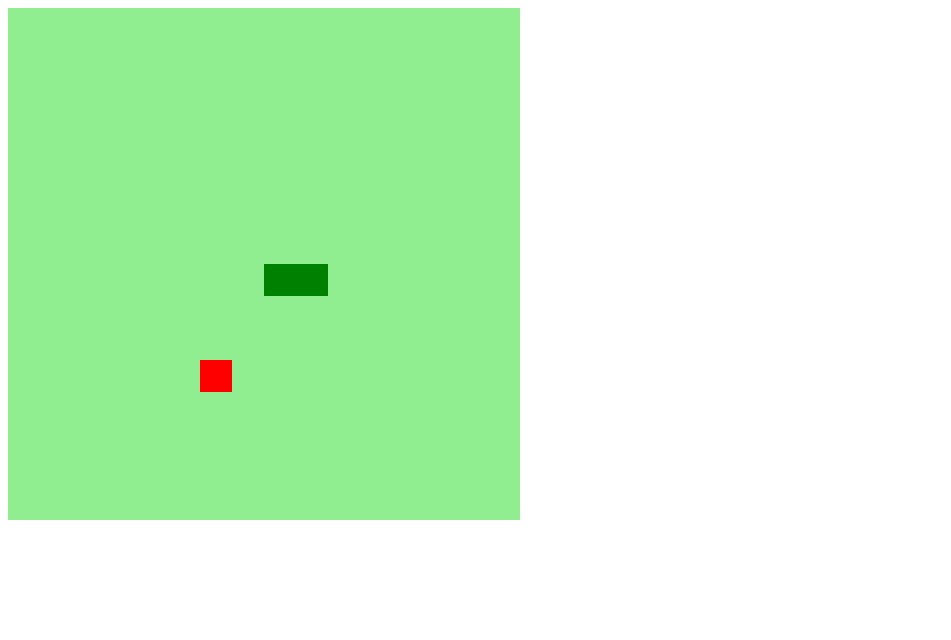
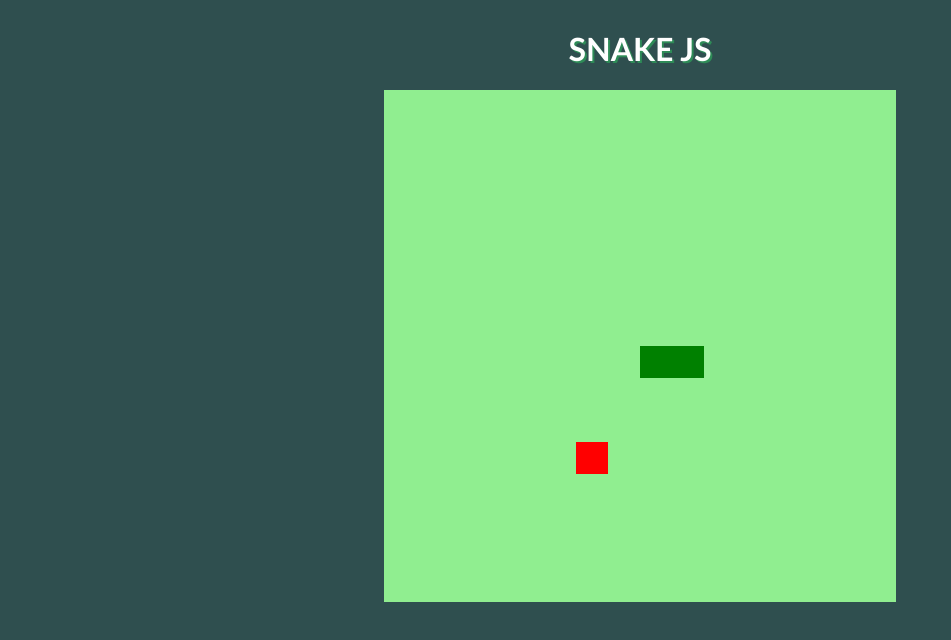
Before and after one commit to vttsouza/snake-js-course-dio, a plain HTML site: page index.html in a window 1280 px wide. Shown: the whole page, without its empty margins (0-951 px from the left). Drawn offline with Linux system fonts and the light colour scheme.

Commit message:
Finalização do projeto com a estilização da página

```diff
--- a/css/style.css
+++ b/css/style.css
@@ -0,0 +1,16 @@
+body {
+    display: flex;
+    align-items: center;
+    justify-content: center;
+    flex-direction: column;
+    max-width: 95;
+    max-height: 95vh;
+    background-color: darkslategrey;
+    color: white;
+}
+
+h1 {
+    text-transform: uppercase;
+    font-family: 'Trebuchet MS', 'Lucida Sans Unicode', 'Lucida Grande', 'Lucida Sans', Arial, sans-serif;
+    text-shadow: 2px 2px seagreen;
+}
--- a/index.html
+++ b/index.html
@@ -4,11 +4,12 @@
 <head>
     <meta charset="UTF-8">
     <meta name="viewport" content="width=device-width, initial-scale=1.0">
-    <title>JS</title>
+    <title>Snake JS</title>
     <link rel="stylesheet" href="./css/style.css">
 </head>
 
 <body>
+    <h1>Snake JS</h1>
     <canvas id="snake" width="512" height="512"></canvas>
 
     <script src="./js/main.js"></script>
```
